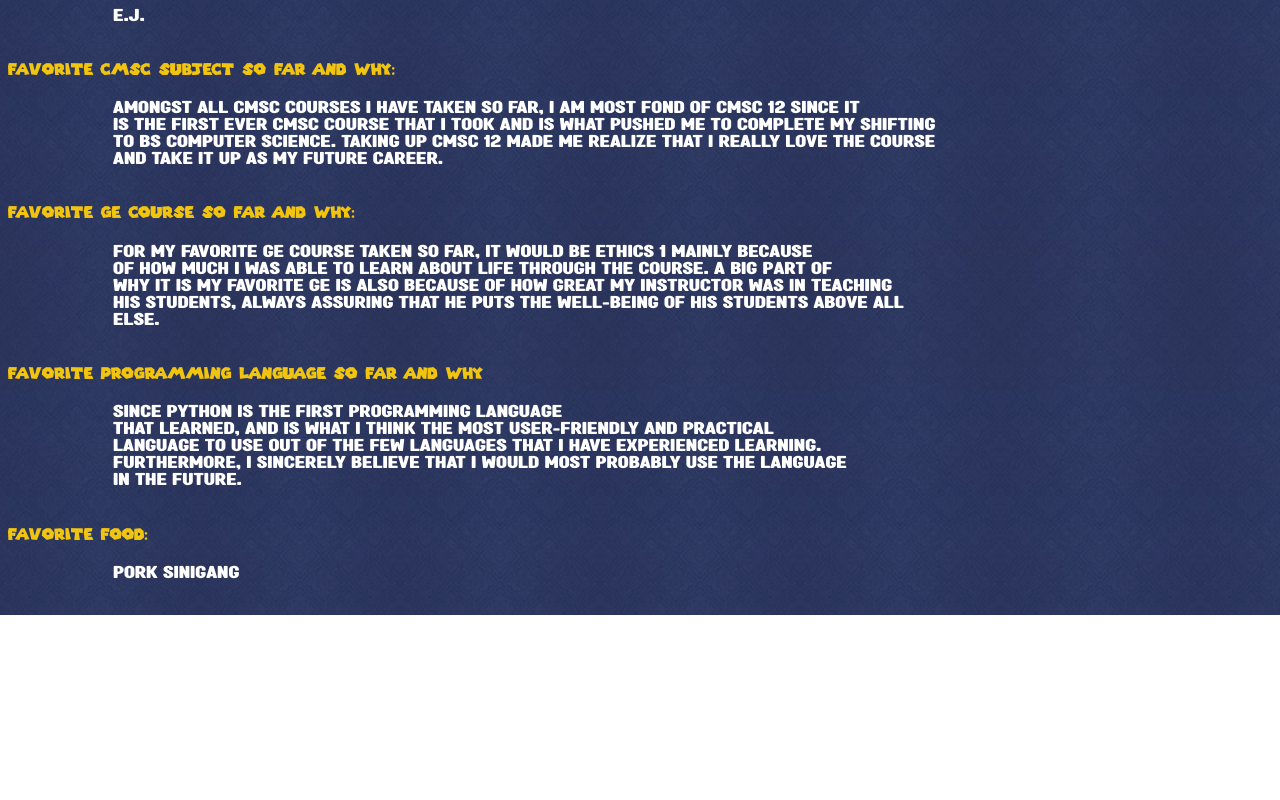
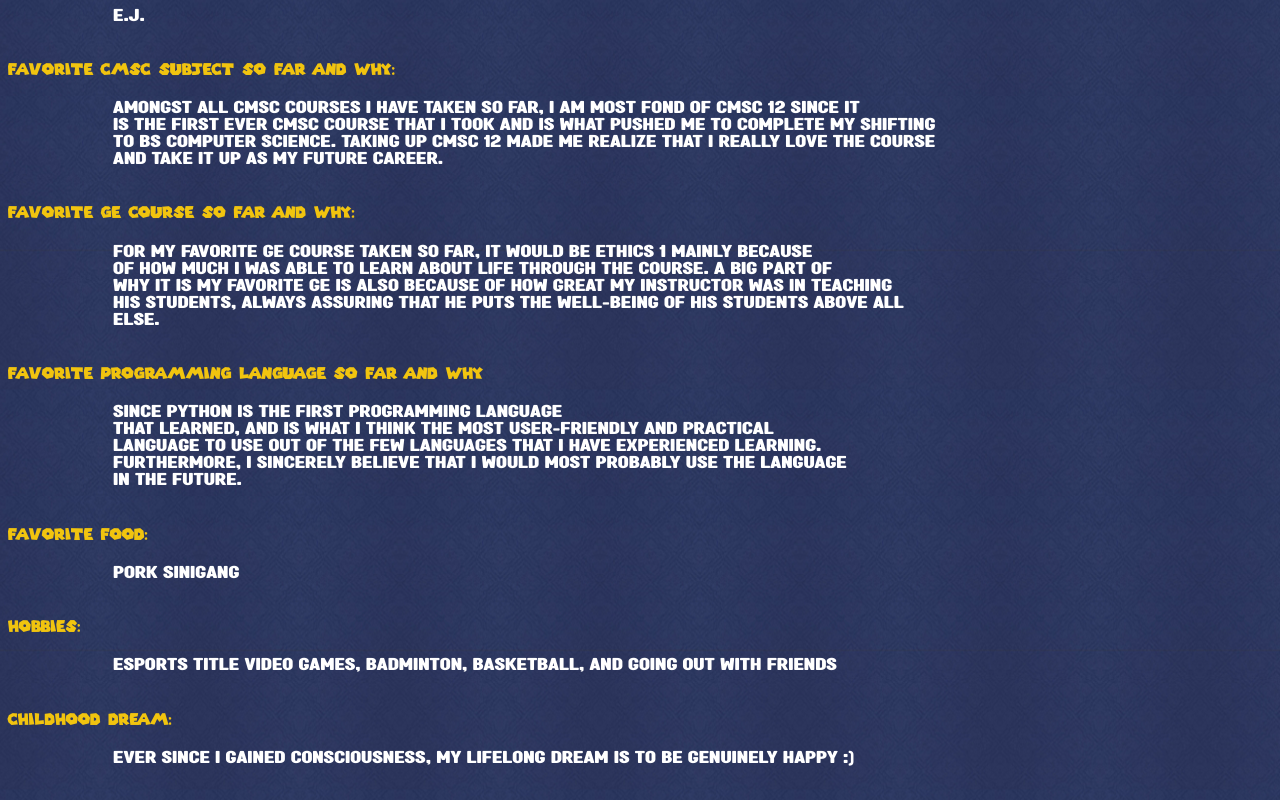
Before and after one commit to angulopaoM/angulopaoM.github.io, a plain HTML site: page index_edited.html in a window 1280 px wide. Shown: the part 304-1104 px from the top of the page. Before the commit the page ends 919 px from the top, so only its background shows below. Drawn offline with Linux system fonts and the light colour scheme.

Commit message:
Added 2 new items

```diff
--- a/index.html
+++ b/index_edited.html
@@ -59,6 +59,18 @@
                     Pork Sinigang
                 </pre>
             </div>
+            <div><!--Hobbies-->
+                <h4 id = "main-questions">Hobbies:</h4>
+                <pre id = "answers">
+                    Esports Title Video Games, Badminton, Basketball, and Going Out with Friends
+                </pre>
+            </div>
+            <div><!--What was your childhood dream-->
+                <h4 id = "main-questions">Childhood Dream:</h4>
+                <pre id = "answers">
+                    Ever since I gained consciousness, my lifelong dream is to be genuinely happy :)
+                </pre>
+            </div>
         </div>
     </body>
 </html>
```
